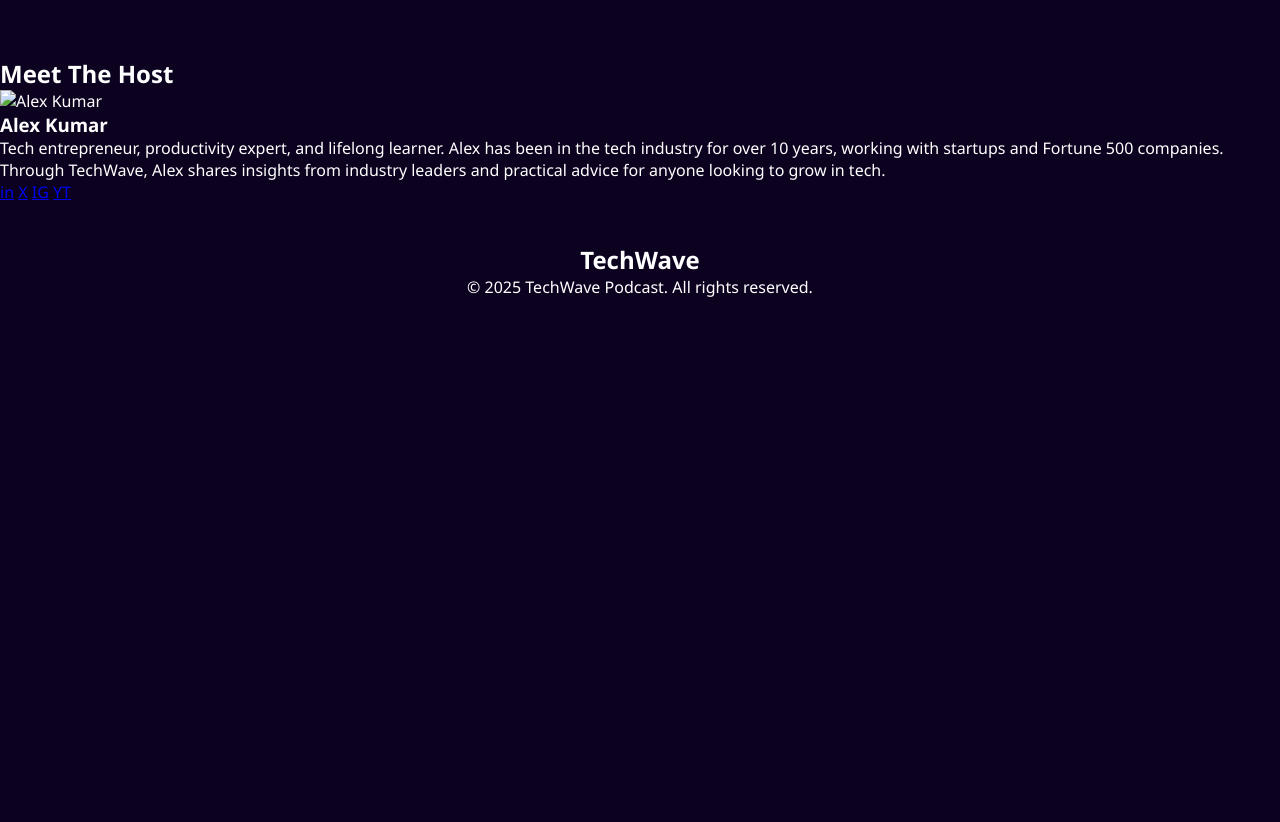
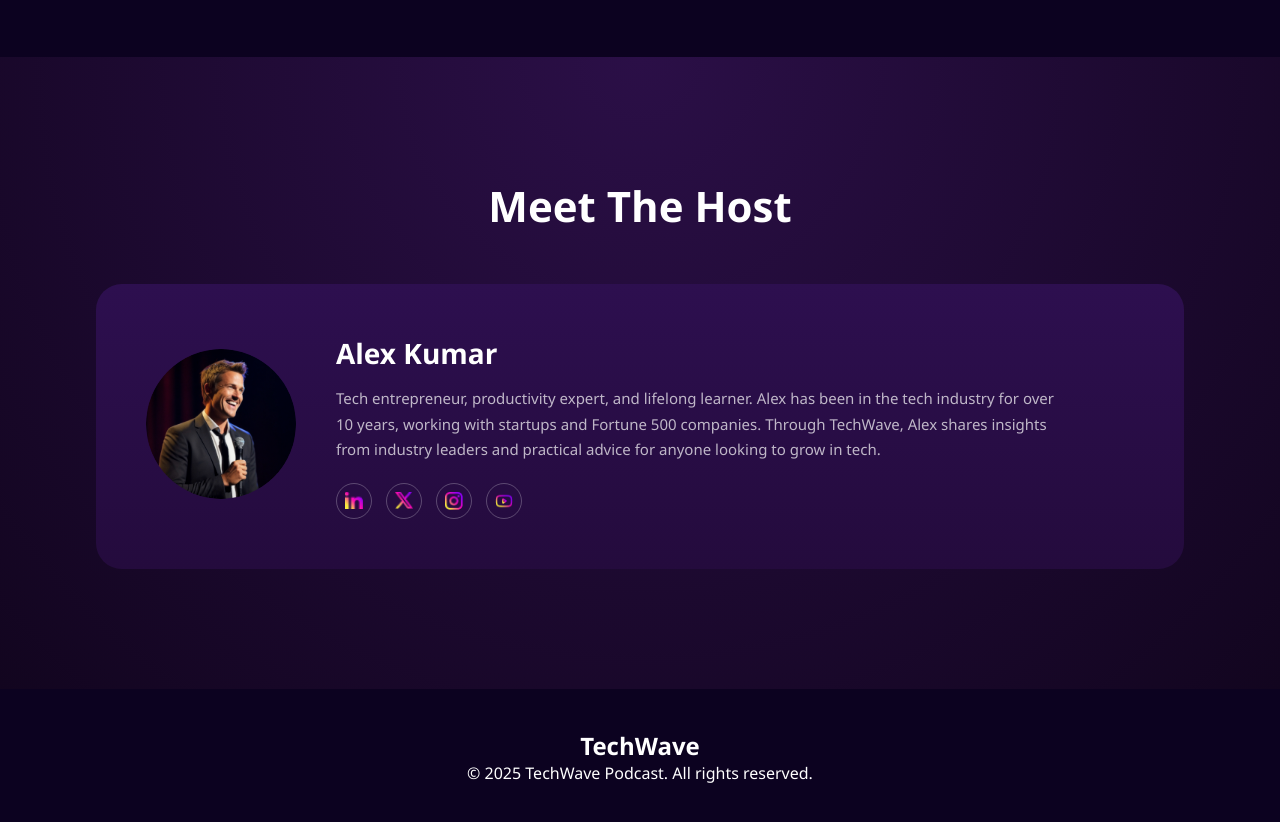
Before and after one commit to sahibaena12/B13-A02-TechWave, a plain HTML site: page index.html in a window 1280 px wide. Shown: the part 1895-2717 px from the top of the page. Before the commit the page ends 2233 px from the top, so only its background shows below. Drawn offline with Linux system fonts and the light colour scheme.

Commit message:
host section added

```diff
--- a/index.html
+++ b/index.html
@@ -141,32 +141,46 @@
 </section>
 <!-- ================= Host Section ================= -->
 
-<section class="host-section">
-  <h2 class="section-title">Meet The Host</h2>
+<section class="meet-host">
+  <h2>Meet The Host</h2>
 
-  <div class="host-card">
+  <div class="host-box">
     <div class="host-image">
-      <img src="assets/host.jpg" alt="Alex Kumar">
+      <img src="assets/host.png" alt="Alex Kumar">
     </div>
 
-    <div class="host-content">
+    <div class="host-info">
       <h3>Alex Kumar</h3>
       <p>
-        Tech entrepreneur, productivity expert, and lifelong learner. Alex has
-        been in the tech industry for over 10 years, working with startups and
-        Fortune 500 companies. Through TechWave, Alex shares insights from
-        industry leaders and practical advice for anyone looking to grow in tech.
+        Tech entrepreneur, productivity expert, and lifelong learner.
+        Alex has been in the tech industry for over 10 years, working with
+        startups and Fortune 500 companies. Through TechWave, Alex shares
+        insights from industry leaders and practical advice for anyone
+        looking to grow in tech.
       </p>
+<div class="social-icons">
+  <a href="#" class="icon">
+    <img src="assets/linkedin.png" alt="LinkedIn">
+  </a>
 
-      <div class="social-icons">
-        <a href="#">in</a>
-        <a href="#">X</a>
-        <a href="#">IG</a>
-        <a href="#">YT</a>
-      </div>
+  <a href="#" class="icon">
+    <img src="assets/x.png" alt="X">
+  </a>
+
+  <a href="#" class="icon">
+    <img src="assets/instagram.png" alt="Instagram">
+  </a>
+
+  <a href="#" class="icon">
+    <img src="assets/youtube.png" alt="YouTube">
+  </a>
+</div>
+
     </div>
   </div>
 </section>
+
+
 
 
 <!-- ================= FOOTER ================= -->
--- a/style.css
+++ b/style.css
@@ -291,6 +291,79 @@ iframe {
   border-radius: 15px;
   border: none;
 }
+.meet-host {
+  width: 100%;
+  padding: 120px 0;
+  background: radial-gradient(circle at top, #2b0f47, #12051f);
+  display: flex;
+  flex-direction: column;
+  align-items: center;
+}
+
+.meet-host h2 {
+  color: #ffffff;
+  font-size: 42px;
+  margin-bottom: 50px;
+  font-weight: 700;
+}
+
+.host-box {
+  width: 85%;
+  max-width: 1150px;
+  background: linear-gradient(180deg, #2d0f4f, #240b3d);
+  border-radius: 26px;
+  padding: 50px;
+  display: flex;
+  align-items: center;
+  gap: 40px;
+}
+
+.host-image img {
+  width: 150px;
+  height: 150px;
+  border-radius: 50%;
+  object-fit: cover;
+}
+
+.host-info {
+  color: #ffffff;
+}
+
+.host-info h3 {
+  font-size: 28px;
+  margin-bottom: 14px;
+}
+
+.host-info p {
+  font-size: 15px;
+  line-height: 1.7;
+  color: rgba(255, 255, 255, 0.7);
+  max-width: 720px;
+}
+.social-icons {
+  margin-top: 20px;
+  display: flex;
+  gap: 14px;
+}
+
+.icon {
+  width: 36px;
+  height: 36px;
+  border-radius: 50%;
+  border: 1px solid rgba(255, 255, 255, 0.25);
+  display: flex;
+  align-items: center;
+  justify-content: center;
+}
+
+.icon img {
+  width: 18px;
+  height: 18px;
+  object-fit: contain;
+}
+
+
+
 
 /* ================= FOOTER ================= */
 .footer {
```
